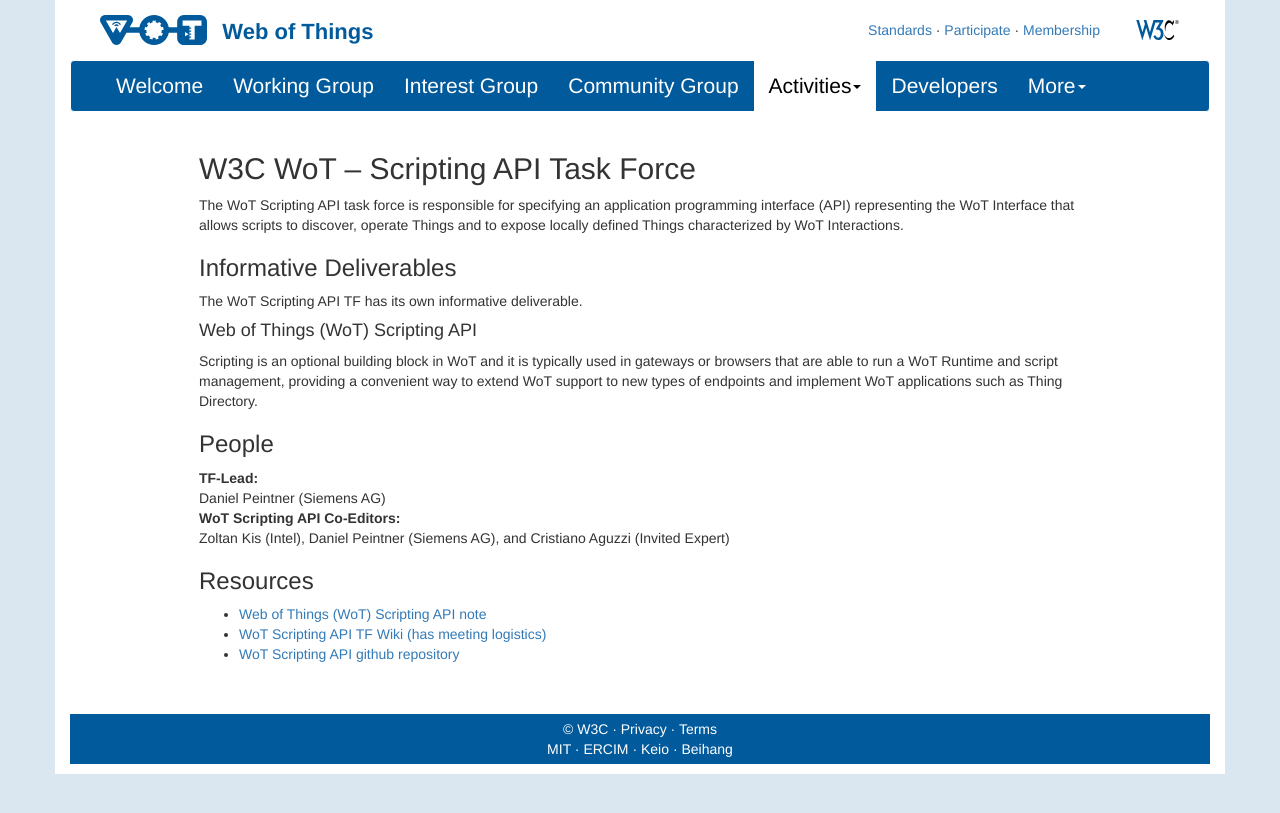
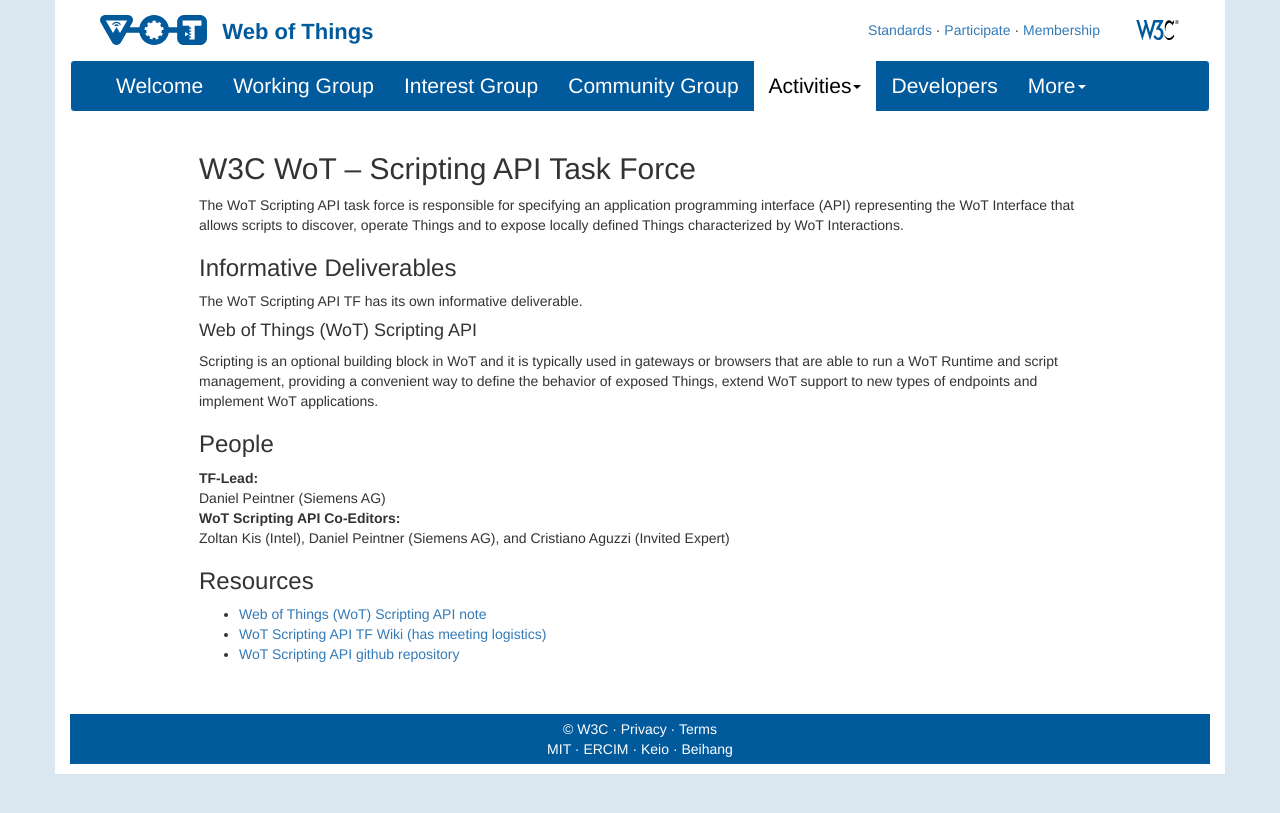
Before and after one commit to w3c/wot-marketing, a Jekyll site: the page built from docs/activities/tf-scripting/index.html, in a window 1280 px wide. Shown: the top 813 px of the page. Built offline with Jekyll 4.4.1, drawn with Linux system fonts in a browser that asks for light colours; nearby versions of some CDN libraries.

Commit message:
include "define behavior" and remove "Thing Directory"

```diff
--- a/docs/activities/tf-scripting/index.html
+++ b/docs/activities/tf-scripting/index.html
@@ -17,7 +17,7 @@
         </p>
         <div>
 			<h4>Web of Things (WoT) Scripting API</h4>
-            <p>Scripting is an optional building block in WoT and it is typically used in gateways or browsers that are able to run a WoT Runtime and script management, providing a convenient way to extend WoT support to new types of endpoints and implement WoT applications such as Thing Directory.
+            <p>Scripting is an optional building block in WoT and it is typically used in gateways or browsers that are able to run a WoT Runtime and script management, providing a convenient way to define the behavior of exposed Things, extend WoT support to new types of endpoints and implement WoT applications.
             </p>
         </div>
     </div>
```
